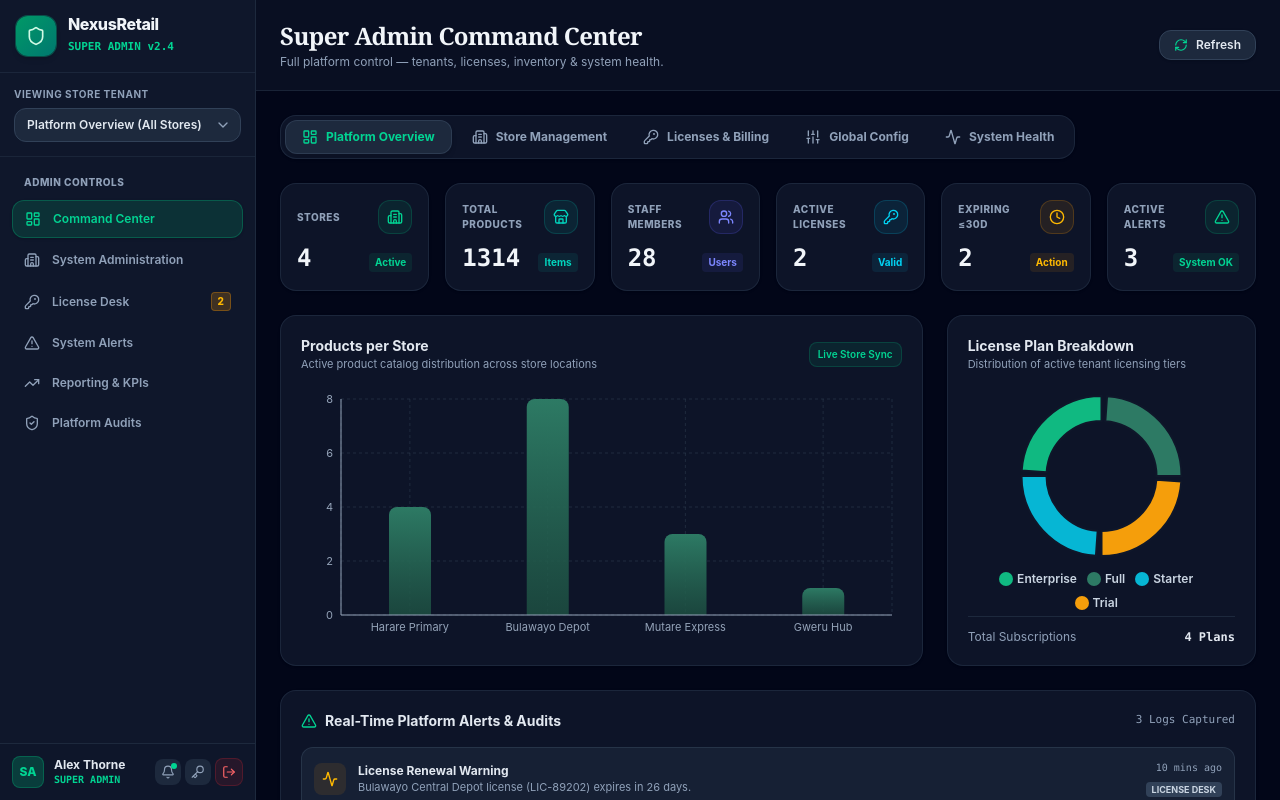
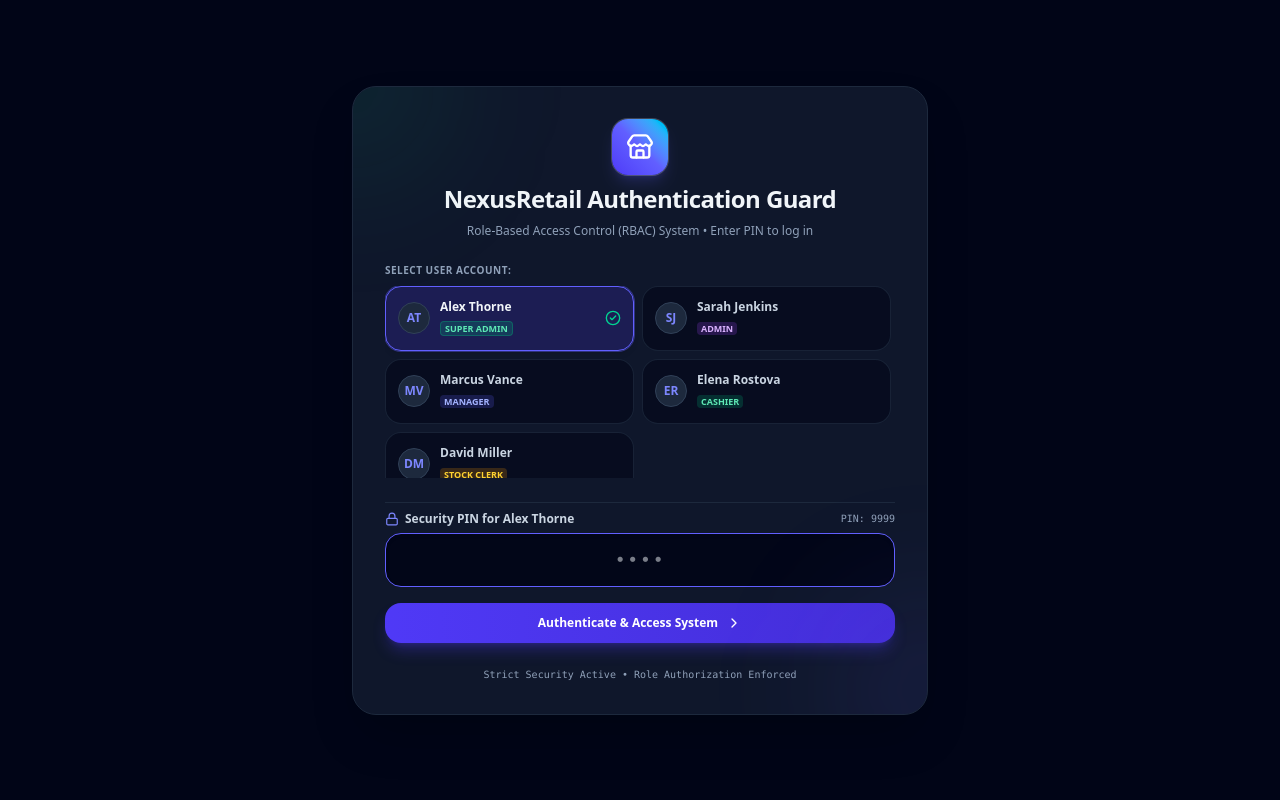
Before and after one commit to Daud-stack/-retail-inventory-app, a React (Vite) app: page / in a window 1280 px wide. Built offline with nearby package versions, Linux system fonts and the light colour scheme.

Commit message:
feat: default app state to Login screen and connect Logout action across all Super Admin and Store views

```diff
--- a/src/App.jsx
+++ b/src/App.jsx
@@ -24,7 +24,7 @@ export default function App() {
   const [stockMovements, setStockMovements] = useState([]);
 
   // Authentication & RBAC State
-  const [isLoggedIn, setIsLoggedIn] = useState(true);
+  const [isLoggedIn, setIsLoggedIn] = useState(false);
   const [users, setUsers] = useState(INITIAL_USERS);
   const [currentUser, setCurrentUser] = useState(INITIAL_USERS[0]); // Alex Thorne (Super Admin)
   const [isUserManagementOpen, setIsUserManagementOpen] = useState(false);
@@ -174,6 +174,7 @@ export default function App() {
           currentUser={currentUser}
           onSwitchUser={handleSwitchUser}
           setActiveTab={setActiveTab}
+          onLogout={handleLogout}
         />
         <UserManagementModal
           isOpen={isUserManagementOpen}
--- a/src/components/SuperAdminCommandCenter.jsx
+++ b/src/components/SuperAdminCommandCenter.jsx
@@ -61,7 +61,8 @@ import {
 export default function SuperAdminCommandCenter({
   currentUser,
   onSwitchUser,
-  setActiveTab: setParentActiveTab
+  setActiveTab: setParentActiveTab,
+  onLogout
 }) {
   // Navigation & Sub-Tab states
   const [sidebarNav, setSidebarNav] = useState('command-center');
@@ -442,9 +443,9 @@ export default function SuperAdminCommandCenter({
             </button>
 
             <button
-              onClick={() => setParentActiveTab && setParentActiveTab('dashboard')}
+              onClick={onLogout}
               className="p-1.5 rounded-lg bg-red-500/10 hover:bg-red-500/20 text-red-400 transition-colors border border-red-500/20"
-              title="Exit Super Admin View"
+              title="Log Out & Lock Session"
             >
               <LogOut className="w-3.5 h-3.5" />
             </button>
```
